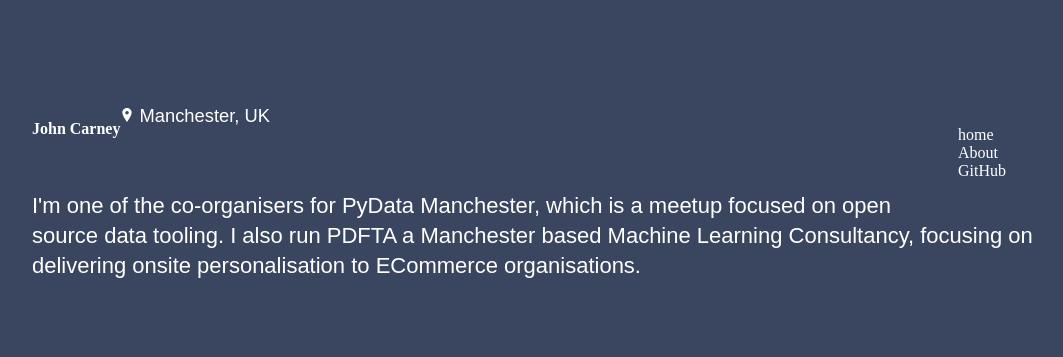
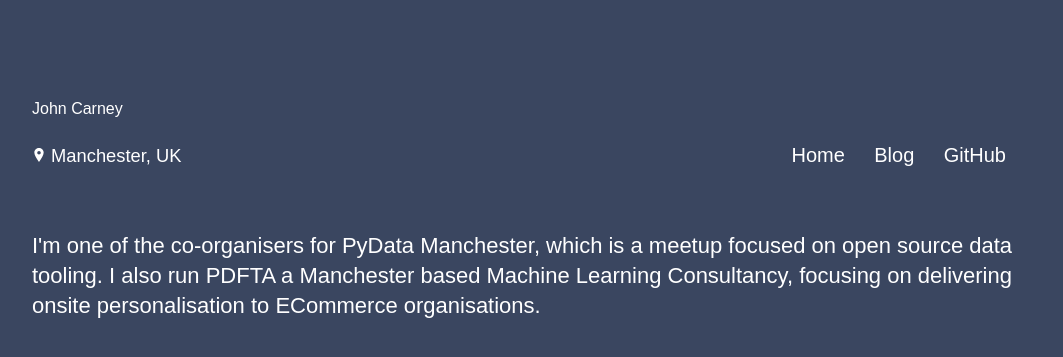
Before and after one commit to jaspajjr/jaspajjr-homepage, a Flask app: page / in a window 1280 px wide. Shown: the top 357 px of the page, without its empty margins (96-1159 px from the left). Run offline with Flask 2, Linux system fonts and the light colour scheme.

Commit message:
A dramatic improvement.

```diff
--- a/static/main.css
+++ b/static/main.css
@@ -1,14 +1,25 @@
 body {
   background-color: #3a4660;
+  font-family: Josefin Sans, sans-serif;
   margin-top: 100px;
   margin-left: 10%;
   margin-right: 10%;
 }
 
+title {
+  margin-top: 20px;
+  margin-bottom: 30px;
+  font-family: Josefin Sans, sans-serif;
+  color: #fff;
+  font-size: 56px;
+  line-height: 44px;
+  font-weight: 700;
+}
+
 h1 {
   margin-top: 20px;
   margin-bottom: 30px;
-  font-family: Averta, sans-serif;
+  font-family: Josefin Sans, sans-serif;
   color: #fff;
   font-size: 56px;
   line-height: 44px;
@@ -18,7 +29,7 @@ h1 {
 h2 {
   margin-top: 20px;
   margin-bottom: 10px;
-  font-family: Averta, sans-serif;
+  font-family: Josefin Sans, sans-serif;
   font-size: 22px;
   line-height: 36px;
   font-style: normal;
@@ -28,6 +39,13 @@ h2 {
 
 p {
   margin-bottom: 20px;
+  font-family: Josefin Sans, sans-serif;
+  color: #fff;
+  font-size: 22px;
+  line-height: 30px;
+}
+
+ul.a {
   font-family: Averta, sans-serif;
   color: #fff;
   font-size: 22px;
@@ -61,3 +79,13 @@ a:focus {
   float: left;
   border-bottom: 0px none #000;
 }
+
+#link-list {
+    display: inline-block;
+    font-family: 'font-family: Josefin Sans;', 'Arial', sans-serif;
+    font-size: 20px;
+    zoom: 1;
+    *display: inline;
+    padding-left: 25px;
+    color: black;
+}
--- a/templates/index.html
+++ b/templates/index.html
@@ -2,21 +2,21 @@
 <html>
 <head>
     <link rel="stylesheet" type="text/css" href="{{ url_for('static', filename='main.css') }}">
-    <title>John Carney</title>
+    <title >John Carney</title>
 </head>
+
 <body>
       <div class="container">
-          <div id="wrapper" style="margin-top:10px; margin-bottom:10px">
-
-            <div style="float:left;" id="2">
-                <h4 style="line-height: 15px;"><a href="{{ url_for("home") }}">John Carney</a></h4>
+          <div id="wrapper">
+            <div>
+                <h2"><a href="{{ url_for("home") }}">John Carney</a></h2>
             </div>
 
              <div style="float:right;padding-top:10px;padding-right:50px;" id="3">
-                <ul style="list-style:none;">
-                    <li id="link-list"><a href="{{ url_for("home") }}">home</a></li>
-                    <li id="link-list"><a href="{{ url_for("blog") }}">About</a></li>
-                    <li id="link-list"><a href="http://github.com/john-b-yang" target="_blank">GitHub</a></li>
+                <ul>
+                    <li id="link-list"><a href="{{ url_for("home") }}">Home</a></li>
+                    <li id="link-list"><a href="{{ url_for("blog") }}">Blog</a></li>
+                    <li id="link-list"><a href="http://github.com/jaspajjr" target="_blank">GitHub</a></li>
                 </ul>
             </div>
 
```
Also changed, not shown: templates/base.html (+4 -4 lines). Lines whose indentation alone changed are shown as unchanged.
